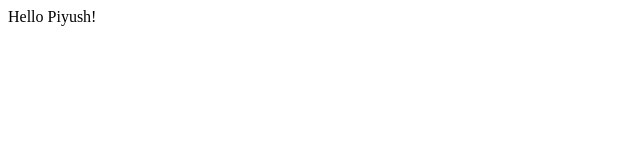
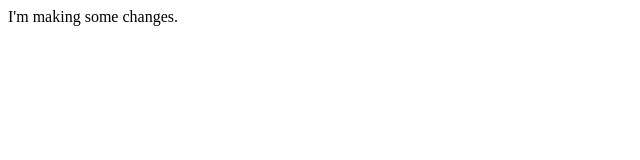
Before and after one commit to PiyuCoder/demo, a plain HTML site: page index.html in a window 1280 px wide. Shown: the whole page, without its empty margins (0-640 px from the left). Drawn offline with Linux system fonts and the light colour scheme.

Commit message:
Update index.html 2

```diff
--- a/index.html
+++ b/index.html
@@ -6,6 +6,6 @@
     <title>Document</title>
   </head>
   <body>
-    Hello Piyush!
+    I'm making some changes.
   </body>
 </html>
```
